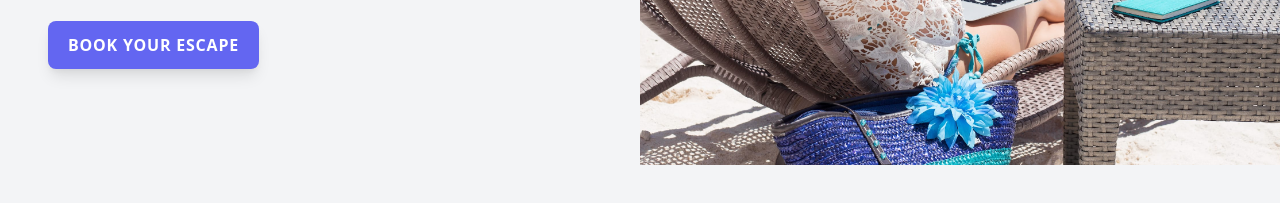
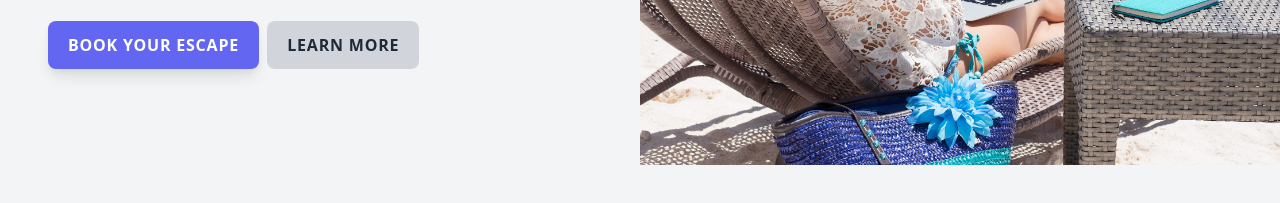
Before and after one commit to francisakortia/tailwind_tutorial, a website built with Vite: page index.html in a window 1280 px wide. Shown: the part 351-554 px from the top of the page. Built offline with nearby package versions, Linux system fonts and the light colour scheme.

Commit message:
composing utilities wit @apply

```diff
--- a/css/tailwind.css
+++ b/css/tailwind.css
@@ -1,3 +1,16 @@
 @tailwind base;
 @tailwind components;
 @tailwind utilities;
+
+@layer components{
+    .btn {
+        @apply inline-block px-5 py-3 rounded-lg focus:outline-none focus:ring focus:ring-offset-2 uppercase tracking-wider font-semibold text-sm sm:text-base
+    }
+    .btn-primary {
+        @apply bg-indigo-500 hover:bg-indigo-400 focus:ring-indigo-500 focus:ring-opacity-50 active:bg-indigo-600 text-white
+    }
+
+    .btn-secondary {
+        @apply bg-gray-300 hover:bg-gray-200 focus:ring-gray-300 focus:ring-opacity-50 active:bg-gray-400 text-gray-800
+    }
+}
--- a/index.html
+++ b/index.html
@@ -30,9 +30,9 @@
                     weather
                     even when you're not on vacation.
                 </p>
-                <div class="mt-4 sm:mt-6">
-                    <a class="inline-block px-5 py-3 rounded-lg bg-indigo-500 hover:bg-indigo-400 sm:hover:text-3xl hover:-translate-y-0.5 focus:outline-none focus:ring focus:ring-offset-2 focus:ring-indigo-500 focus:ring-opacity-50 active:bg-indigo-600 transform transition shadow-lg text-white uppercase tracking-wider font-semibold text-sm sm:text-base"
-                        href="#">Book your escape</a>
+                <div class="mt-4 space-x-1 sm:mt-6">
+                    <a class="btn btn-primary shadow-lg hover:translate-y-0.5 transform transition" href="#">Book your escape</a>
+                    <a class="btn btn-secondary" href="#">Learn more</a>
                 </div>
             </div>
         </div>
```
